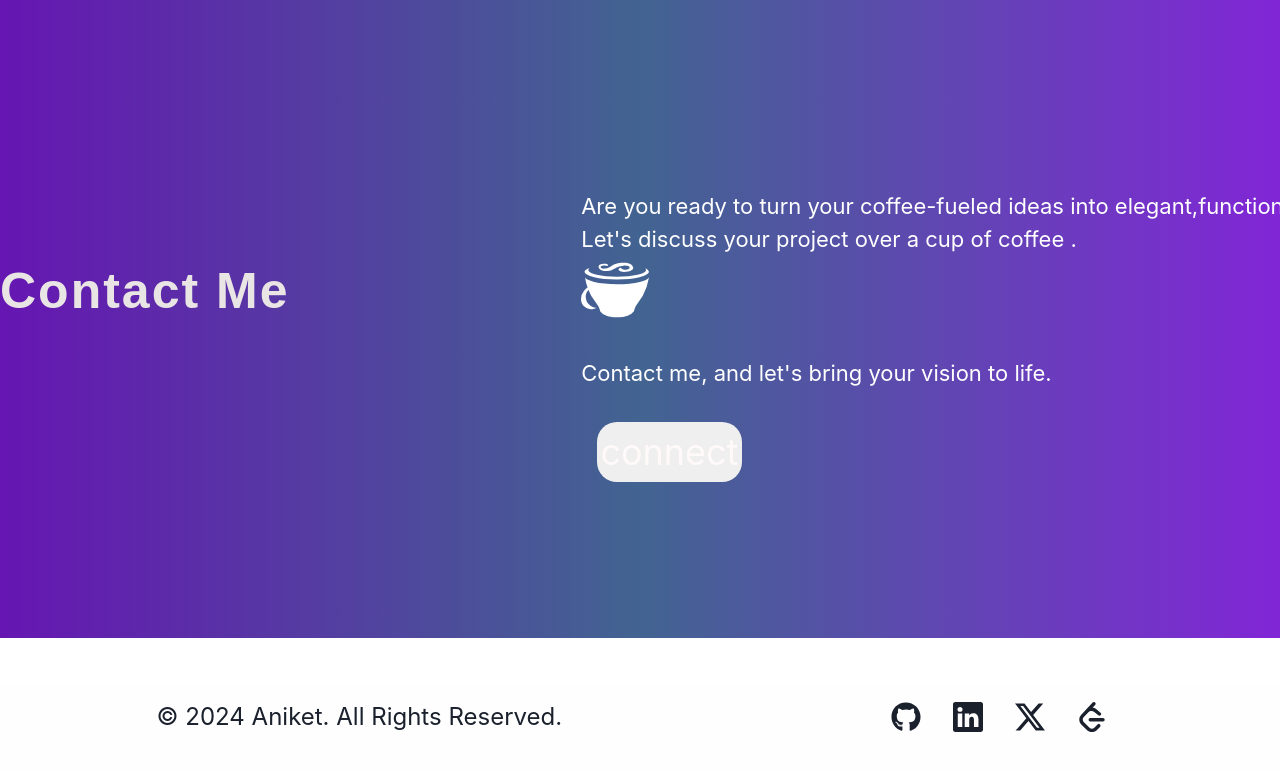
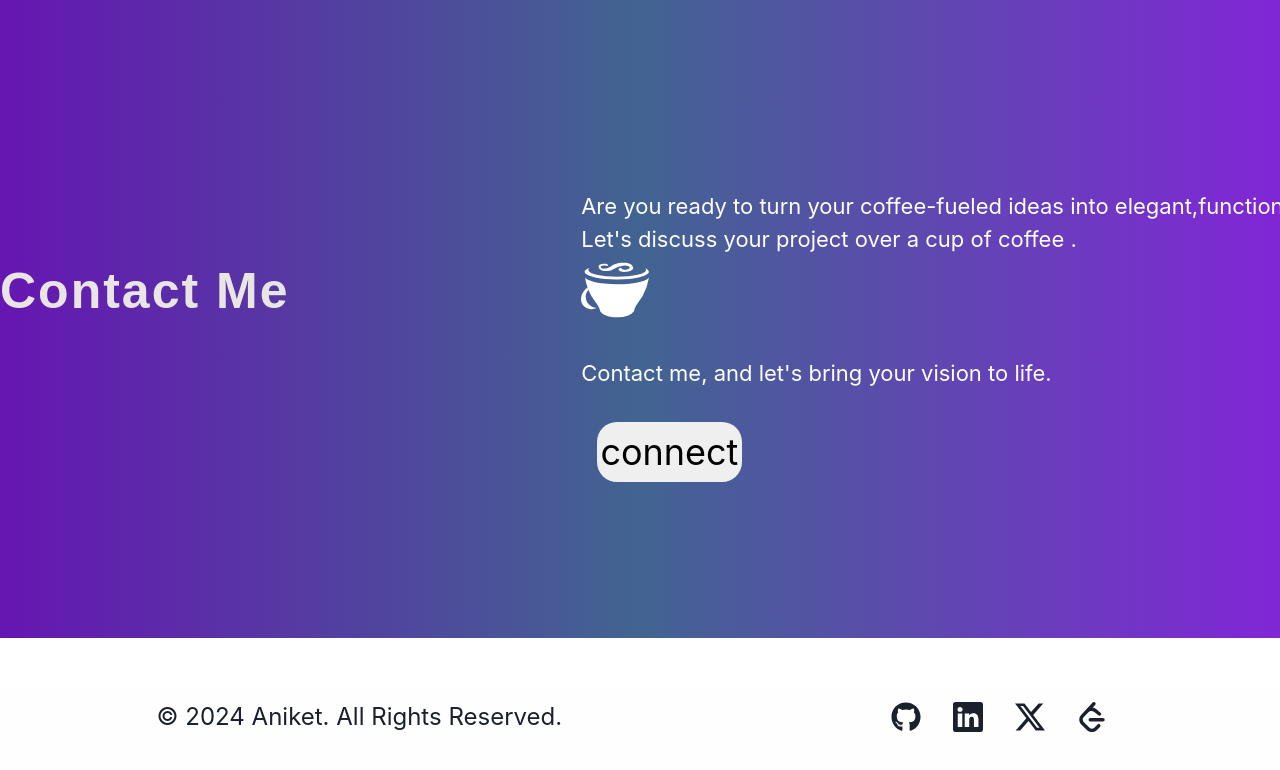
Before and after one commit to AniketRatan27/aniket-portfolio, a React (Vite) app: page / in a window 1280 px wide. Shown: the part 3202-3972 px from the top of the page. Built offline with nearby package versions, Linux system fonts and the light colour scheme.

Commit message:
refractored

```diff
--- a/src/components/CssModuleComponent/ContactComponent.module.css
+++ b/src/components/CssModuleComponent/ContactComponent.module.css
@@ -34,7 +34,7 @@ a input{
     padding: 0.2rem;
     border-radius: 20px;
     cursor: pointer;
-    color: rgb(255, 249, 249);
+    color: rgb(2, 2, 2);
 }
 
 @media only screen and (max-width: 480px){
```
